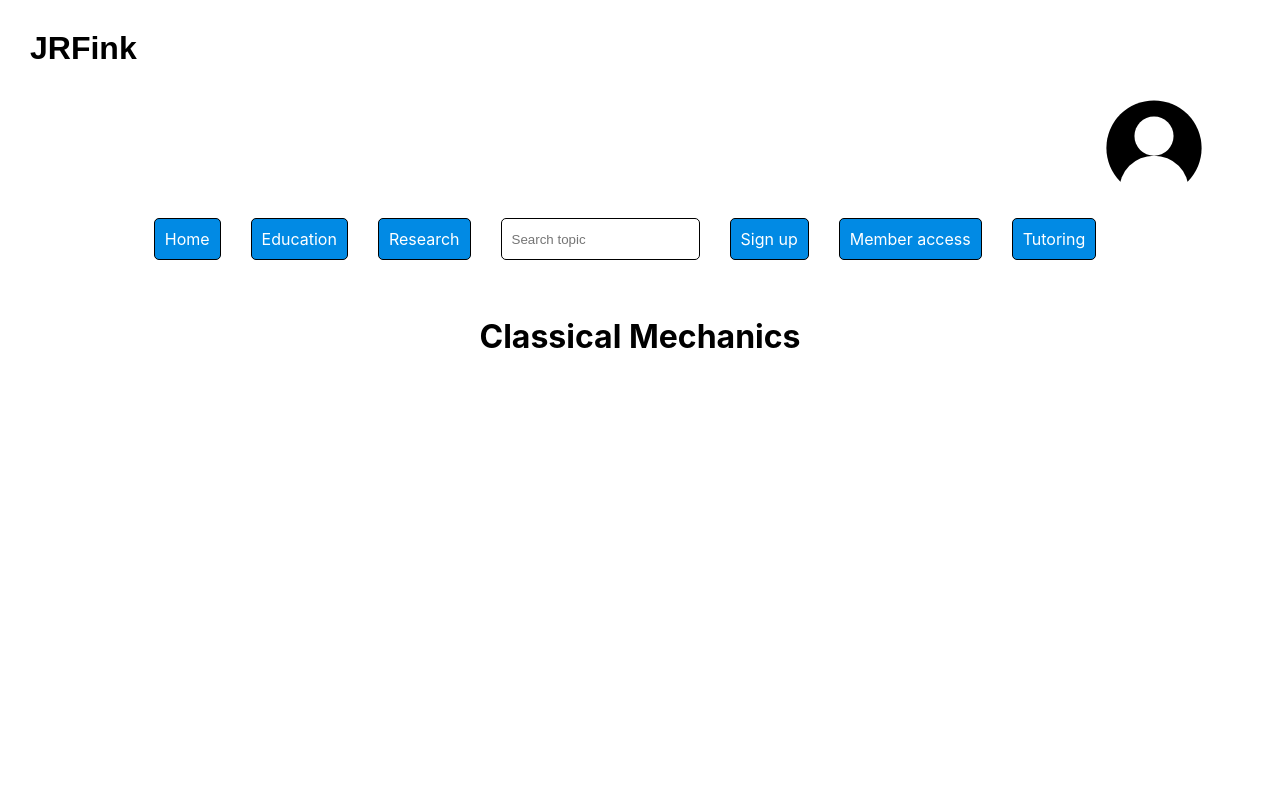
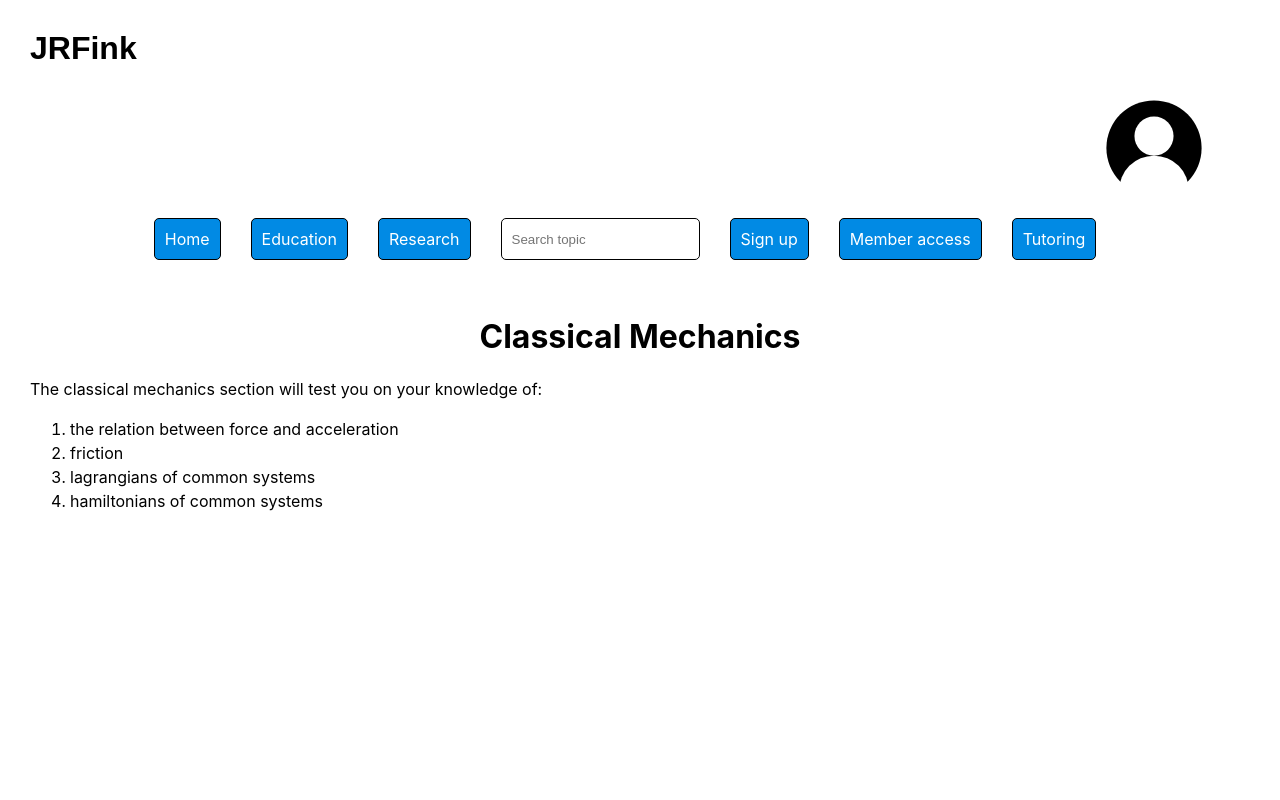
Before and after one commit to JRFink/jrfphyspagesnew, a Next.js app: page /education/pgre/cm in a window 1280 px wide. Shown: the top 800 px of the page. Built offline with nearby package versions, Linux system fonts and the light colour scheme.

Commit message:
Update index.tsx

```diff
--- a/pages/education/pgre/cm/index.tsx
+++ b/pages/education/pgre/cm/index.tsx
@@ -6,6 +6,15 @@ const Cm = () => {
          <h1 className={style.centerText}>
            Classical Mechanics
          </h1>
+         <p>
+             The classical mechanics section will test you on your knowledge of:
+<ol>
+  <li>the relation between force and acceleration</li>
+  <li>friction</li>
+  <li>lagrangians of common systems</li>
+  <li>hamiltonians of common systems</li>
+</ol>
+         </p>
      </>
   );
 }
```
